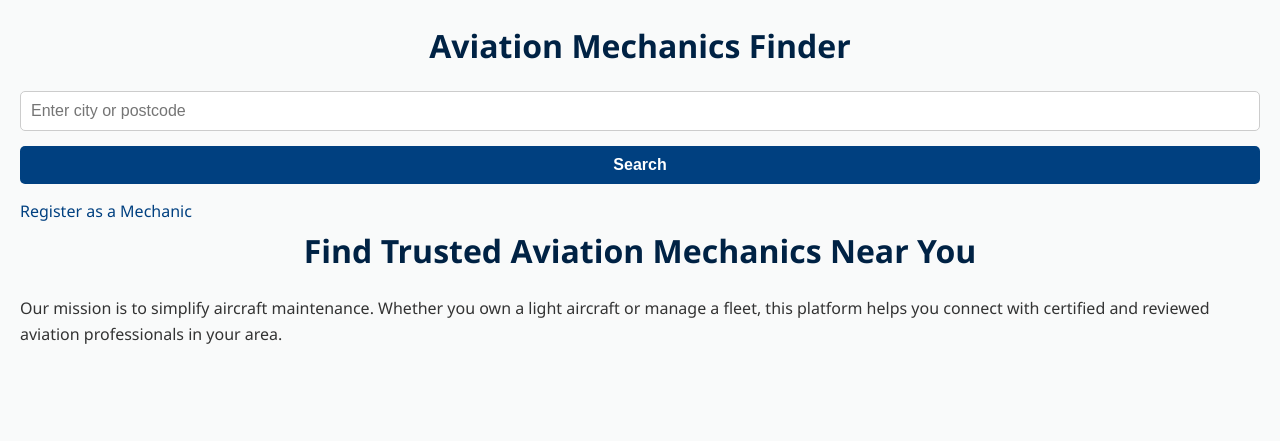
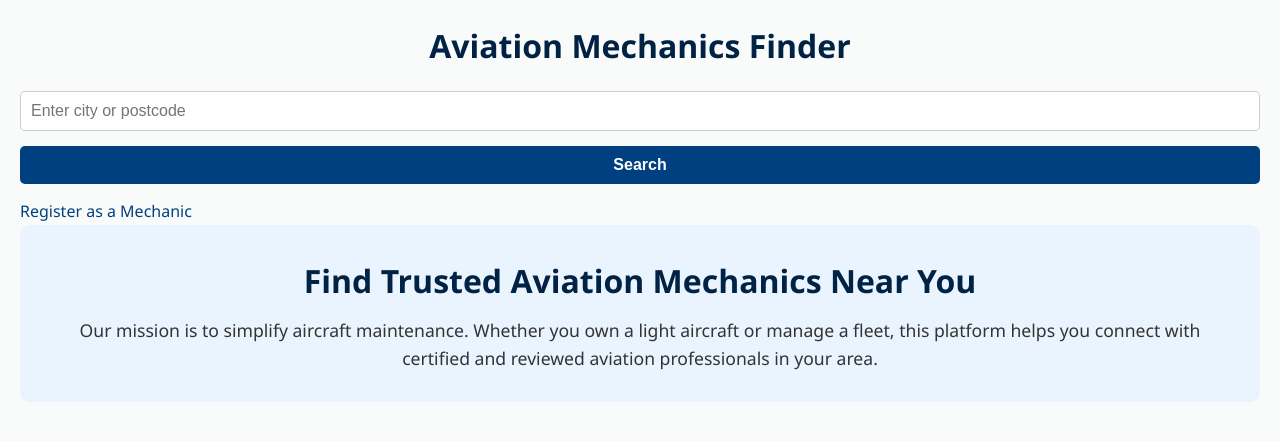
Before and after one commit to defeaz/aviation-mechanics-app, a Flask app: page / in a window 1280 px wide. Shown: the top 441 px of the page. Run offline with Flask 3, Linux system fonts and the light colour scheme; data that the repository does not hold is empty.

Commit message:
Update style.css

```diff
--- a/static/style.css
+++ b/static/style.css
@@ -4,6 +4,23 @@
     padding: 0;
     box-sizing: border-box;
 }
+
+.hero {
+    background-color: #eaf4ff;
+    padding: 30px;
+    text-align: center;
+    border-radius: 10px;
+    margin-bottom: 30px;
+}
+.hero h1 {
+    margin-bottom: 10px;
+    color: #002244;
+}
+.hero p {
+    font-size: 1.1em;
+    color: #333;
+}
+
 
 body {
     font-family: 'Segoe UI', sans-serif;
```
